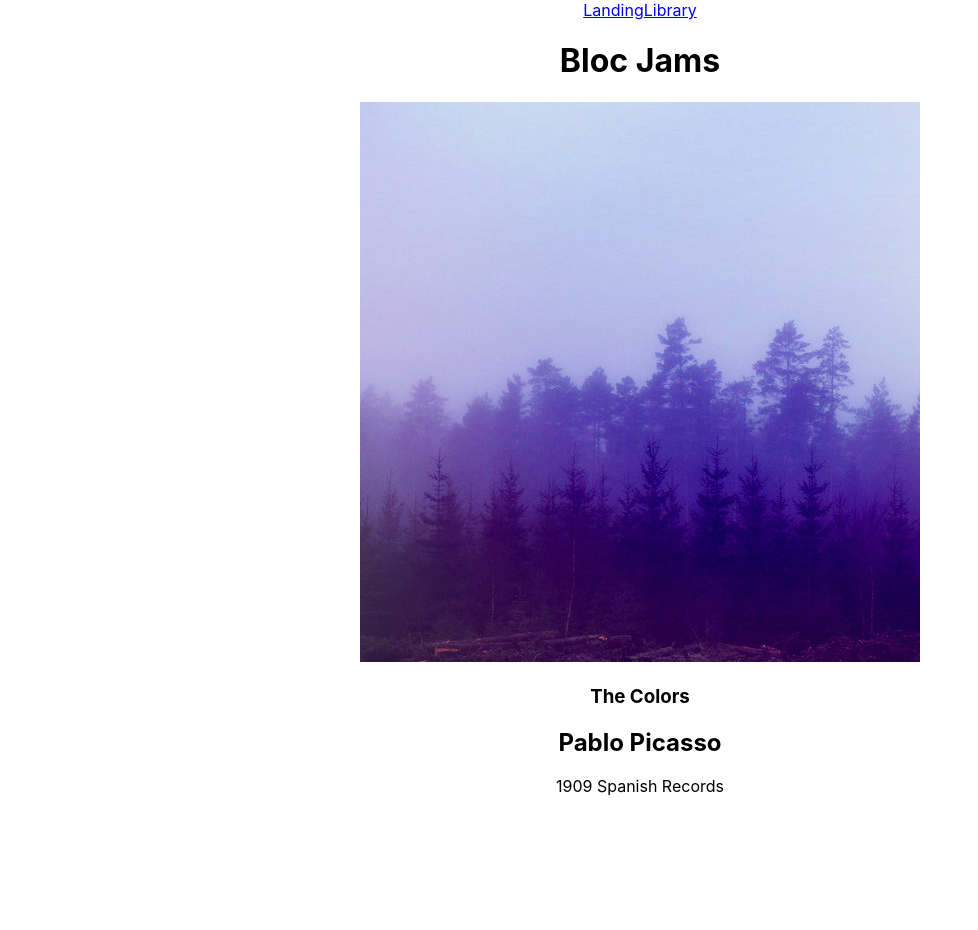
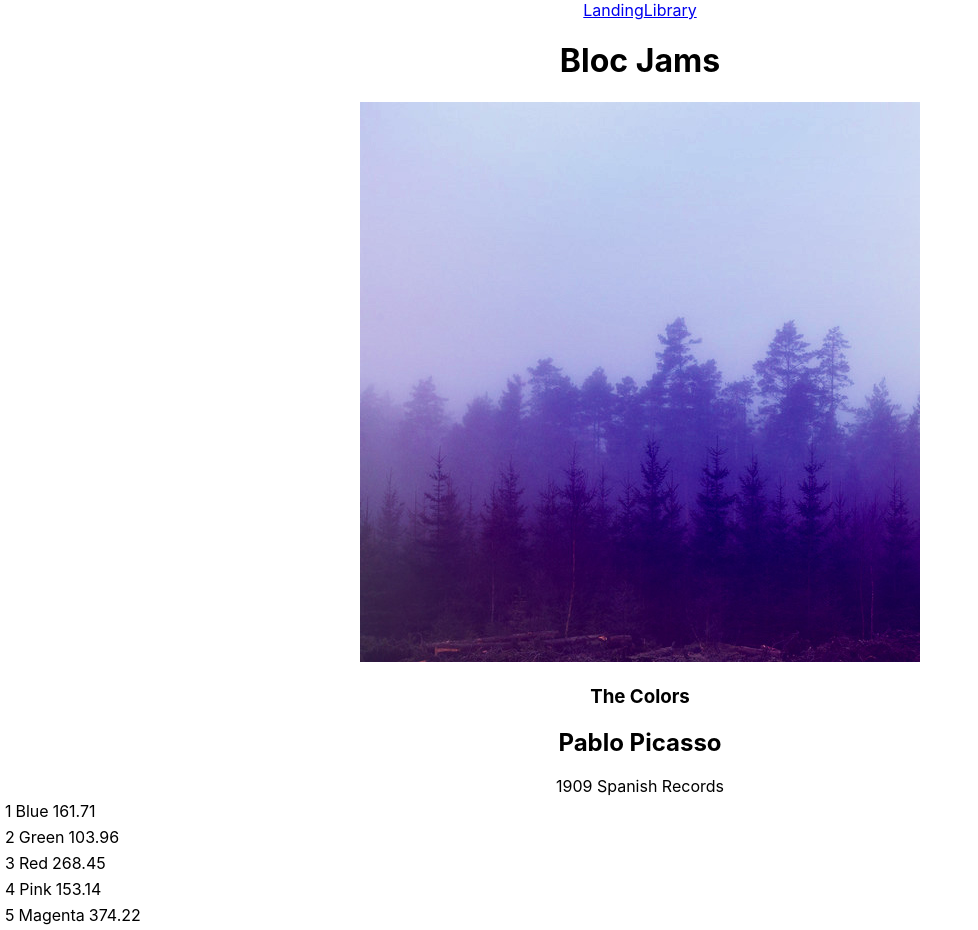
Before and after one commit to tabor-scott10/bloc-jams-react, a React (Create React App) app: page /album/the-colors in a window 1280 px wide. Shown: the whole page, without its empty margins (0-978 px from the left). Before the commit the page ends 800 px from the top, so only its background shows below. Built offline with nearby package versions, Linux system fonts and the light colour scheme; the HTML template or start-up script is replaced by a standard one.

Commit message:
added the song contents into the Album Component

```diff
--- a/src/App.js
+++ b/src/App.js
@@ -3,7 +3,7 @@ import { Route, Link } from 'react-router-dom';
 import './App.css';
 import Landing from './components/Landing';
 import Library from './components/Library';
-import Album from './components/album';
+import Album from './components/Album';
 
 class App extends Component {
   render() {
--- a/src/components/Album.js
+++ b/src/components/Album.js
@@ -33,6 +33,16 @@ class Album extends Component {
             <col id="song-duration-column" />
           </colgroup>
           <tbody>
+          {
+            this.state.album.songs.map( (album, index) =>
+          <div>
+            <tr key={index}>
+              <td>{index = 1 + index}</td>
+              <td>{album.title}</td>
+              <td>{album.duration}</td>
+            </tr>
+          </div>
+          )}
           </tbody>
         </table>
      </section>
--- a/src/components/Library.js
+++ b/src/components/Library.js
@@ -1,6 +1,6 @@
 import React, { Component } from 'react';
+import albumData from './../data/albums';
 import { Link } from 'react-router-dom';
-import albumData from './../data/albums';
 
 class Library extends Component {
   constructor(props) {
@@ -20,8 +20,6 @@ class Library extends Component {
            </Link>
           )
         }
-          )
-        }
       </section>
      );
    }
```
Lines whose indentation alone changed are shown as unchanged.
